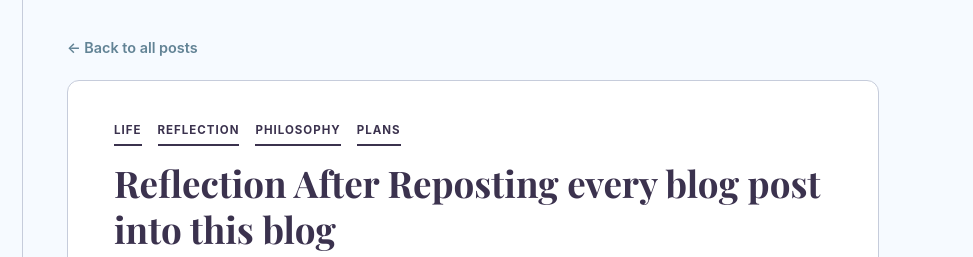
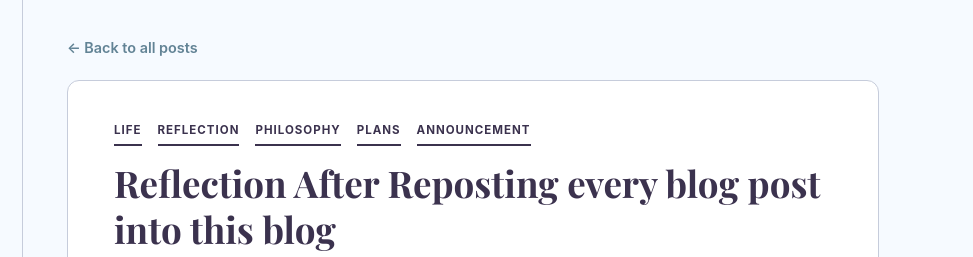
Before and after one commit to Hu1l/hull-hall14, an Eleventy site: page src/posts/2026-07-12-reflection-after-reposting-every-blog-post-into-this-blog.md in a window 1280 px wide. Shown: the top 257 px of the page, 307-1280 px from the left. Built offline with nearby package versions, Linux system fonts and the light colour scheme; Eleventy itself is replaced by a stand-in of ours; files that its build step writes are made by us from their sources; a web font is replaced by a local one.

Commit message:
Update Post “2026-07-12-reflection-after-reposting-every-blog-post-into-this-blog”

```diff
--- a/src/posts/2026-07-12-reflection-after-reposting-every-blog-post-into-this-blog.md
+++ b/src/posts/2026-07-12-reflection-after-reposting-every-blog-post-into-this-blog.md
@@ -7,6 +7,7 @@ tags:
   - Reflection
   - Philosophy
   - Plans
+  - Announcement
 snippet: >-
   Today, I have reposted almost every blog post that I find to be important in
   some way. This is my reflection.
```
